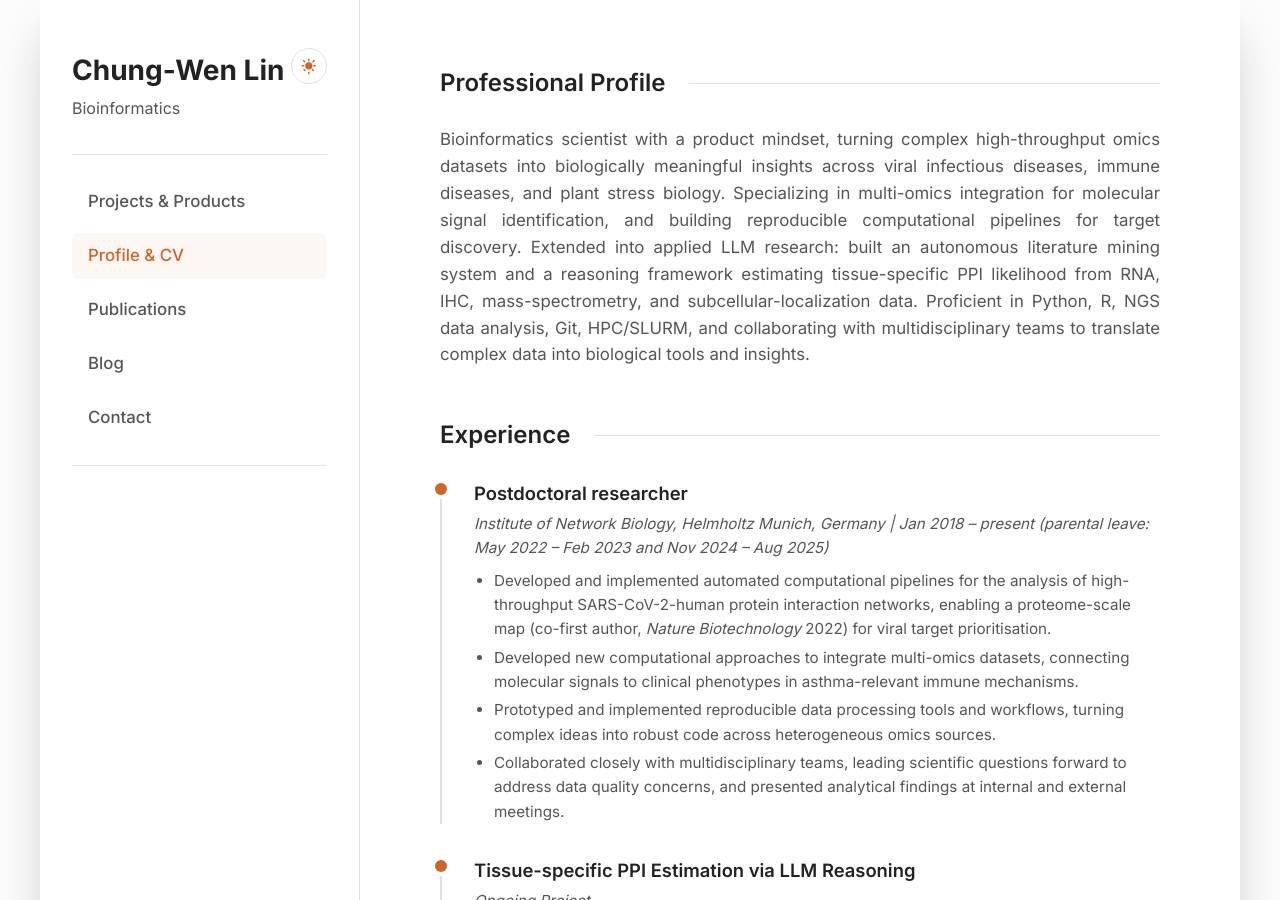
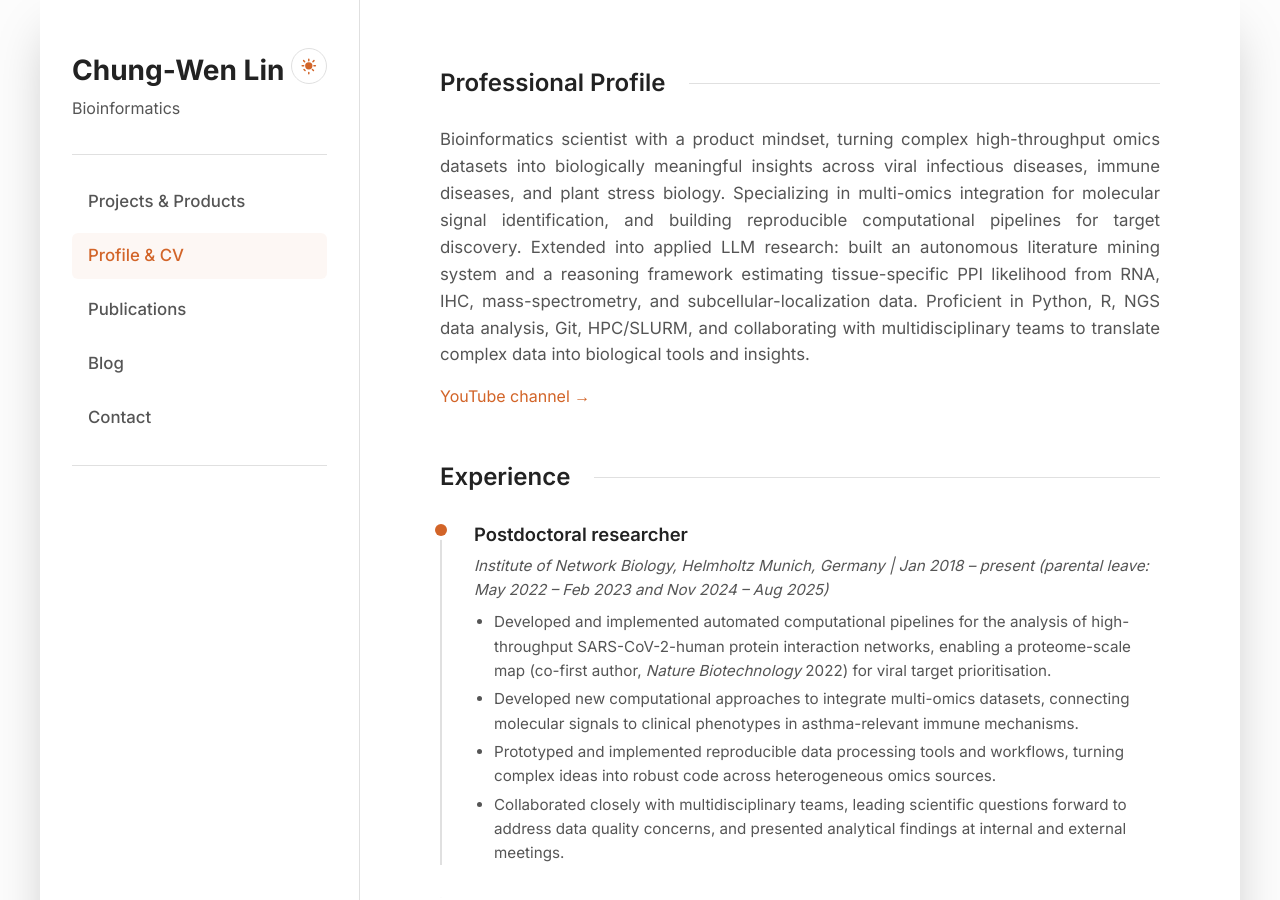
Before and after one commit to lincw/lincw.github.io, a Jekyll site: the page profile.html, which Jekyll copies as it is, in a window 1280 px wide and 900 px high. Built offline with Jekyll 4.4.1, drawn with Linux system fonts in a browser that asks for light colours.

Commit message:
Add YouTube channel link to profile

```diff
--- a/profile.html
+++ b/profile.html
@@ -38,6 +38,7 @@
                 <p class="profile-text">
                     Bioinformatics scientist with a product mindset, turning complex high-throughput omics datasets into biologically meaningful insights across viral infectious diseases, immune diseases, and plant stress biology. Specializing in multi-omics integration for molecular signal identification, and building reproducible computational pipelines for target discovery. Extended into applied LLM research: built an autonomous literature mining system and a reasoning framework estimating tissue-specific PPI likelihood from RNA, IHC, mass-spectrometry, and subcellular-localization data. Proficient in Python, R, NGS data analysis, Git, HPC/SLURM, and collaborating with multidisciplinary teams to translate complex data into biological tools and insights.
                 </p>
+                <p style="margin-top: 1rem;"><a href="https://www.youtube.com/@lincw1111">YouTube channel &rarr;</a></p>
             </section>
 
             <section id="experience">
```
